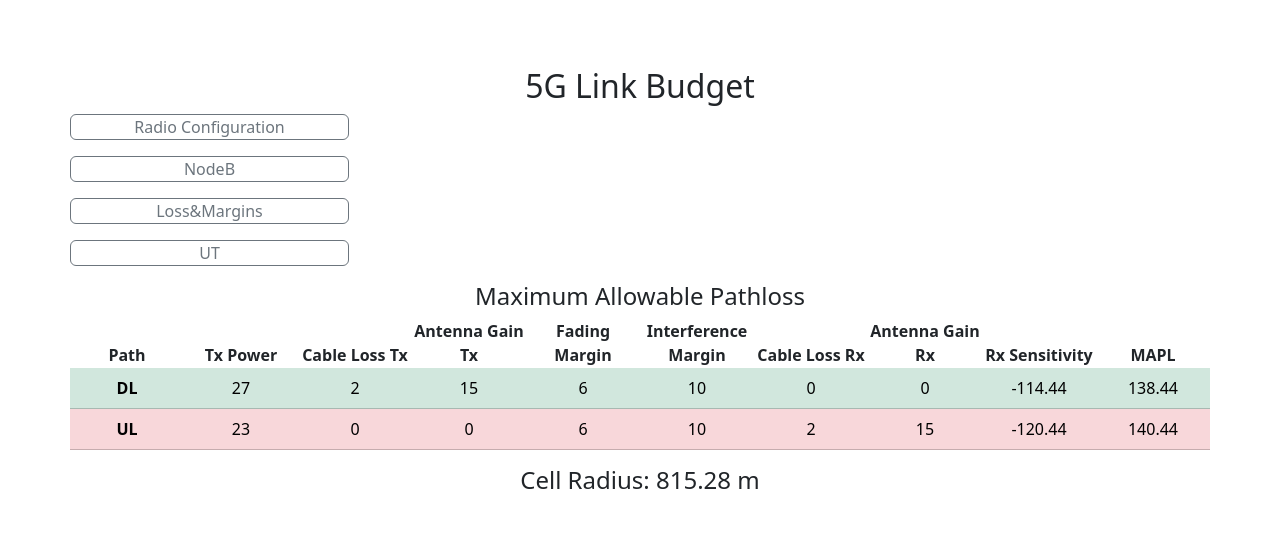
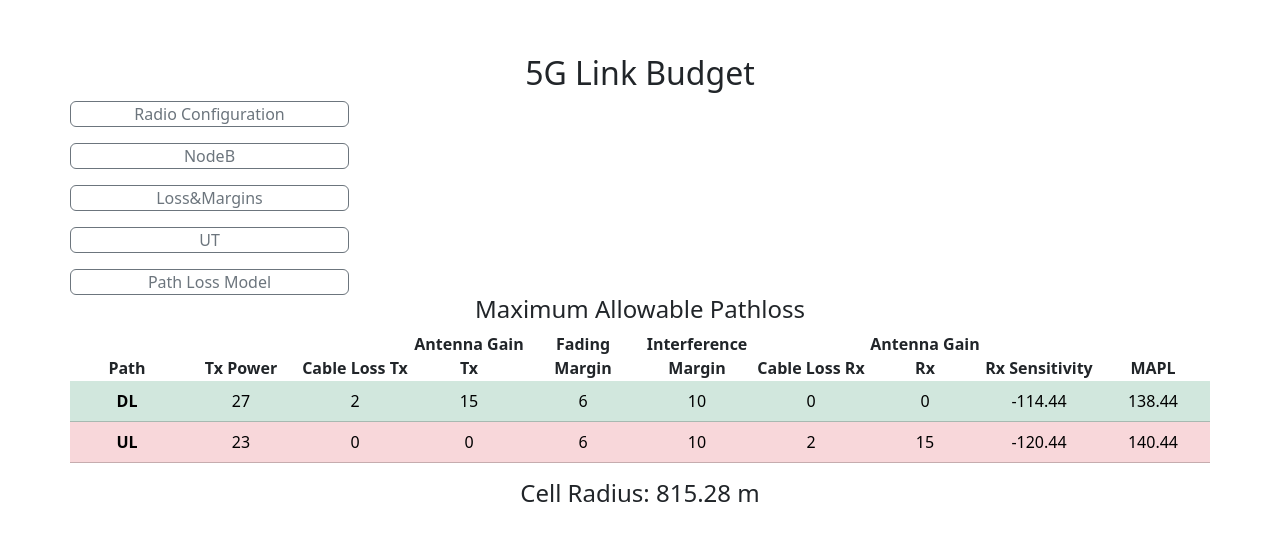
Before and after one commit to stroblp/link-budget-5G, a Svelte app: page / in a window 1280 px wide. Shown: the part 115-656 px from the top of the page. Built offline with nearby package versions, Linux system fonts and the light colour scheme.

Commit message:
add path loss models ui

```diff
--- a/src/PathLoss5G.svelte
+++ b/src/PathLoss5G.svelte
@@ -470,6 +470,39 @@
 
     <div class="w-100 mb-3"></div>
 
+    <div class="row">
+      <button
+        class="btn btn-outline-secondary custom-height col-3"
+        type="button"
+        data-bs-toggle="collapse"
+        data-bs-target="#pathlosstype"
+        aria-expanded="false"
+        aria-controls="collapseExample"
+      >
+        Path Loss Model
+      </button>
+      <h6 class="collapse" id="pathlosstype">Models</h6>
+      <div class="row collapse" id="pathlosstype">
+        <div class="btn-group" role="group" aria-label="Basic radio toggle button group">
+          <input type="radio" class="btn-check" name="btnradio" id="btnradio1" autocomplete="off" disabled>
+          <label class="btn btn-outline-primary" for="btnradio1">RMs-LOS</label>
+
+          <input type="radio" class="btn-check" name="btnradio" id="btnradio2" autocomplete="off">
+          <label class="btn btn-outline-primary" for="btnradio2">RMa-NLOS</label>
+
+          <input type="radio" class="btn-check" name="btnradio" id="btnradio3" autocomplete="off"  disabled>
+          <label class="btn btn-outline-primary" for="btnradio3">UMs-LOS</label>
+
+          <input type="radio" class="btn-check" name="btnradio" id="btnradio4" autocomplete="off"  checked>
+          <label class="btn btn-outline-primary" for="btnradio4">UMa-NLOS</label>
+        </div>
+      </div>
+      </div>
+
+
+
+
+
     <!-- <div class="container mt-3">
       <div class="p-3 mb-2 bg-light text-dark border rounded">
         <p class="{dlColorClass} mb-2">
```
